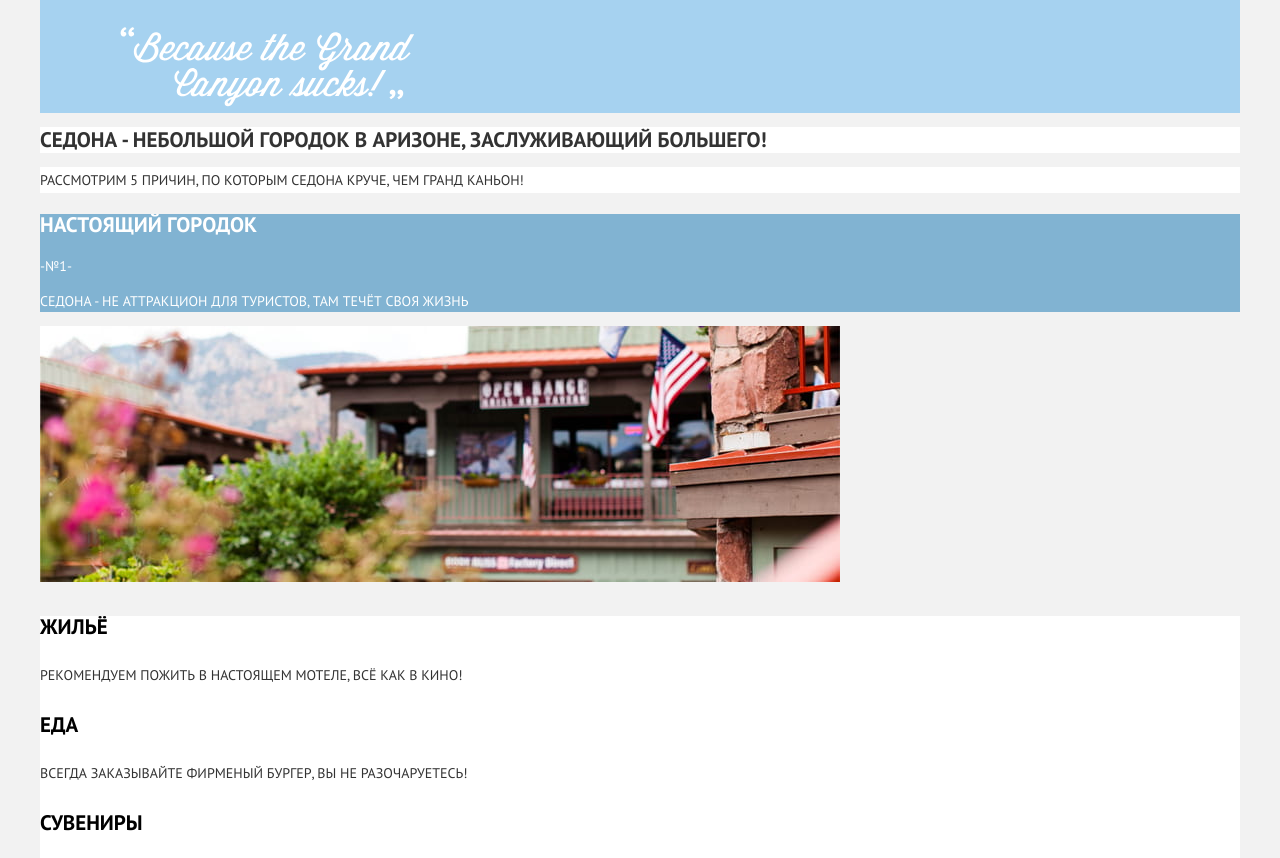
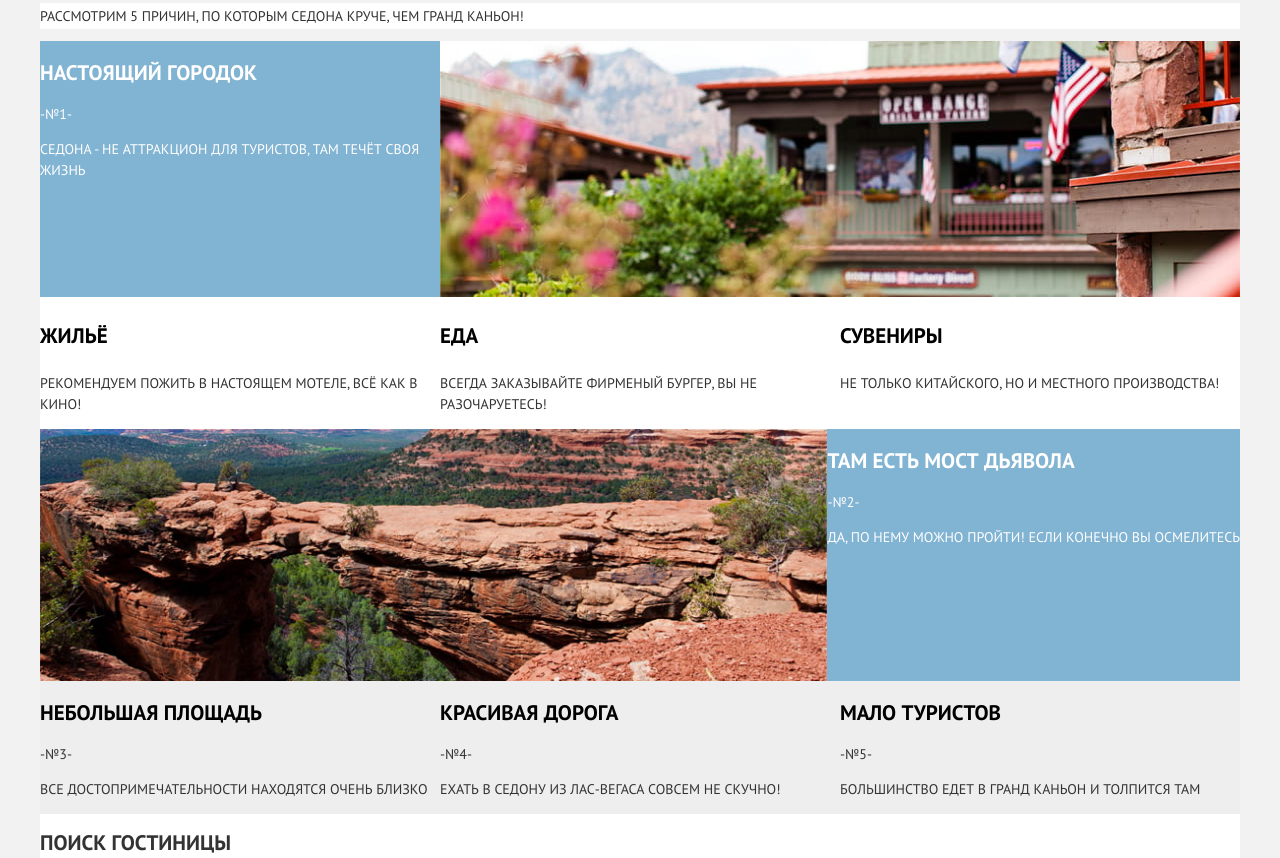
Before and after one commit to alex-borzov/1325925-sedona-29, a plain HTML site: page index.html in a window 1280 px wide. Shown: the part 495-1353 px from the top of the page. Drawn offline with Linux system fonts and the light colour scheme.

Commit message:
Сетка на гридах главной страницы

```diff
--- a/css/style.css
+++ b/css/style.css
@@ -42,16 +42,44 @@ img {
   height: auto;
 }
 
+/* Grid */
+
+.page {
+  height: 100%;
+}
+
+.page-body {
+  min-height: 100%;
+  display: grid;
+  grid-template-rows: min-content 1fr min-content;
+  align-content: start;
+}
+
 /* Main Navigation */
 
 .main-navigation {
+  position: relative;
+  display: grid;
   line-height: 26px;
   font-weight: bold;
   background-color: var(--basic-white);
 }
 
+/* logo */
+
+.main-header-logo {
+  position: absolute;
+  justify-self: center;
+  width: 138px;
+}
+
 .site-navigation {
+  display: grid;
+  grid-template-columns: 1fr 1fr 1fr 1fr;
+  justify-items: center;
   list-style: none;
+  margin: 0;
+  padding: 0;
 }
 
 .site-navigation-link{
@@ -72,10 +100,26 @@ img {
   color: var(--light-bronze);
 }
 
+/* Main */
+
+.container {
+  width: 1200px;
+  margin: 0 auto;
+}
+
+.main-content {
+  display: grid;
+  /* justify-items: center; */
+}
+
 /* Slogan */
 
 .slogan {
+  display: grid;
+  justify-content: center;
   background-color: var(--canyon);
+  background-image: url("../img/background-photo.jpg");
+  background-repeat: no-repeat;
 }
 
 /* Main-title */
@@ -89,6 +133,12 @@ img {
 
 /* Advantages */
 
+/* .advantages {
+  display: grid;
+  grid-template-columns: 1fr 1fr 1fr;
+  grid-template-rows: avto 1fr 1fr;
+} */
+
 .advantages-main-title {
   font-size: 14px;
   line-height: 26px;
@@ -101,6 +151,68 @@ img {
   margin: 0;
   padding: 0;
   list-style: none;
+}
+
+.advantages-list {
+  display: grid;
+  grid-template-columns: 1fr 1fr 1fr;
+  grid-template-rows: avto 1fr 1fr;
+}
+
+.first-advantage {
+  grid-column: 1 / -1;
+  grid-row: 1 / 2;
+
+  display: grid;
+  grid-template-columns: 1fr 1fr 1fr;
+  grid-template-rows: auto 1fr;
+}
+
+.first-blue-block {
+  grid-column: 1 / 2;
+  grid-row: 1 / 2;
+}
+
+.village {
+  grid-column: 2 / 4;
+  grid-row: 1 / 2;
+}
+
+.real-town {
+  grid-column: 1 / -1;
+  grid-row: 2 / 3;
+ }
+
+ .real-town-list {
+   display: grid;
+   grid-template-columns: 1fr 1fr 1fr;
+ }
+
+.second-advantage {
+  grid-column: 1 / -1;
+  grid-row: 2 / 3;
+
+  display: grid;
+  grid-template-columns: 1fr auto;
+}
+
+.bridge {
+  order: -1;
+}
+
+.third-advantage {
+  grid-column: 1 / 2;
+  grid-row: 3 / 4;
+}
+
+.fourth-advantage {
+  grid-column: 2 / 3;
+  grid-row: 3 / 4;
+}
+
+.fifth-advantage {
+  grid-column: 3 / 4;
+  grid-row: 3 /4;
 }
 
 .advantages-title,
@@ -161,6 +273,9 @@ img {
 /* Main footer */
 
 .page-footer {
+  display: grid;
+  grid-template-columns: 1fr 1fr 1fr;
+
   font-size: 21px;
   line-height: 26px;
   font-weight: bold;
@@ -170,6 +285,13 @@ img {
 
 .footer-tel{
   color: var(--basic-black);
+}
+
+.footer-list{
+  display: grid;
+  grid-template-columns: 1fr 1fr 1fr;
+  justify-self: center;
+  list-style: none;
 }
 
 .social-button {
--- a/index.html
+++ b/index.html
@@ -11,6 +11,7 @@
 
 <body class="page-body">
   <header class="main-header">
+    <div class="container">
       <nav class="main-navigation">
         <a class="main-header-logo" href="#">
           <img src="img/logo.svg" width="138" height="70" alt="Логотип туристического сайта города Седона">
@@ -22,8 +23,9 @@
           <li><a class="site-navigation-link" href="hotels.html">Гостиницы</a></li>
         </ul>
       </nav>
+    </div>
   </header>
-  <main class="container">
+  <main class="container main-content">
     <section class="slogan">
       <h2>Добро пожаловать в великолепную Седону!</h2>
       <img src="img/intro-welcome.svg" width="456" height="350"
@@ -33,13 +35,13 @@
     <section class="advantages">
       <h2 class="advantages-main-title">Рассмотрим 5 причин, по которым Седона круче, чем Гранд Каньон!</h2>
       <ol class="advantages-list">
-        <li class="advantages-item">
-          <div class="blue-block">
+        <li class="advantages-item first-advantage">
+          <div class="blue-block first-blue-block">
             <h3 class="advantages-title blue-block-title">Настоящий городок</h3>
             <span>-№1-</span>
             <p>Седона - не аттракцион для туристов, там течёт своя жизнь</p>
           </div>
-          <img src="img/image-village.jpg" width="800" height="256" alt="Вид городка Седона">
+          <img class="village" src="img/image-village.jpg" width="800" height="256" alt="Вид городка Седона">
           <div class="real-town">
             <ul class="real-town-list">
               <li class="real-town-item">
@@ -57,25 +59,25 @@
             </ul>
           </div>
         </li>
-        <li class="advantages-item">
+        <li class="advantages-item second-advantage">
           <div class="blue-block">
             <h3 class="advantages-title blue-block-title">Там есть мост дьявола</h3>
             <span>-№2-</span>
             <p>Да, по нему можно пройти! Если конечно вы осмелитесь</p>
           </div>
-          <img src="img/image-bridge.jpg" width="800" height="256" alt="Скала Мост Дьявола">
+          <img class="bridge" src="img/image-bridge.jpg" width="800" height="256" alt="Скала Мост Дьявола">
         </li>
-        <li class="advantages-item without-img">
+        <li class="advantages-item without-img third-advantage">
           <h3 class="advantages-title">Небольшая площадь</h3>
           <span>-№3-</span>
           <p>Все достопримечательности находятся очень близко</p>
         </li>
-        <li class="advantages-item without-img">
+        <li class="advantages-item without-img fourth-advantage">
           <h3 class="advantages-title">Красивая дорога</h3>
           <span>-№4-</span>
           <p>Ехать в Седону из Лас-Вегаса совсем не скучно!</p>
         </li>
-        <li class="advantages-item without-img">
+        <li class="advantages-item without-img fifth-advantage">
           <h3 class="advantages-title">Мало туристов</h3>
           <span>-№5-</span>
           <p>Большинство едет в Гранд Каньон и толпится там</p>
@@ -94,9 +96,11 @@
       <img src="img/map.jpg" width="1199" height="594" alt="Карта окрестностей Седоны">
     </section>
   </main>
-  <footer class="page-footer">
+  <footer class="page-footer container">
+    <div class="footer-contacts">
       <p>#visitsedona</p>
       <p>тел:<a class="footer-tel" href="tel:+74956660166">+7(495) 666-01-66</a></p>
+    </div>
     <ul class="footer-list">
       <li><a class="social-button" href="#"><img src="img/twitter.svg" width="17" height="15" alt="Логотип Твиттер"></a>
       </li>
```
Lines whose indentation alone changed are shown as unchanged.
